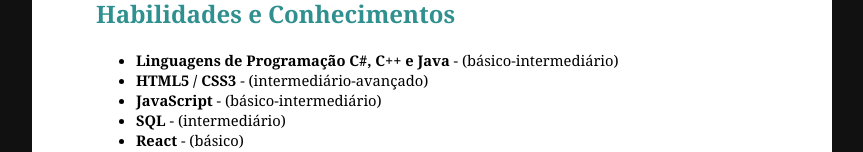
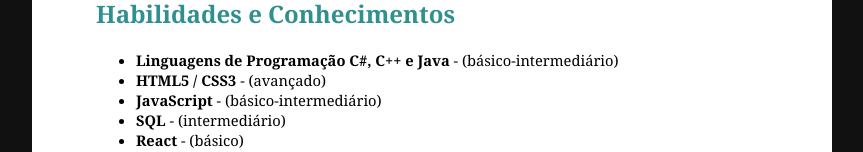
Before and after one commit to GabrielRioo/Curriculo, a plain HTML site: page index.html in a window 1280 px wide. Shown: the part 389-541 px from the top of the page, without its empty margins (208-1071 px from the left). Drawn offline with Linux system fonts and the light colour scheme.

Commit message:
Updating the knowlegde in HTML/CSS to 'avançado'

```diff
--- a/index.html
+++ b/index.html
@@ -21,7 +21,7 @@
 			<h2>Habilidades e Conhecimentos</h2>
 			<ul>
 				<li><b>Linguagens de Programação C#, C++ e Java</b> - (básico-intermediário)</li>
-				<li><b>HTML5 / CSS3 </b>- (intermediário-avançado)</li>
+				<li><b>HTML5 / CSS3 </b>- (avançado)</li>
 				<li><b>JavaScript </b>- (básico-intermediário)</li>
 				<li><b>SQL </b>- (intermediário)</li>
 				<li><b>React </b>- (básico)</li>
```
